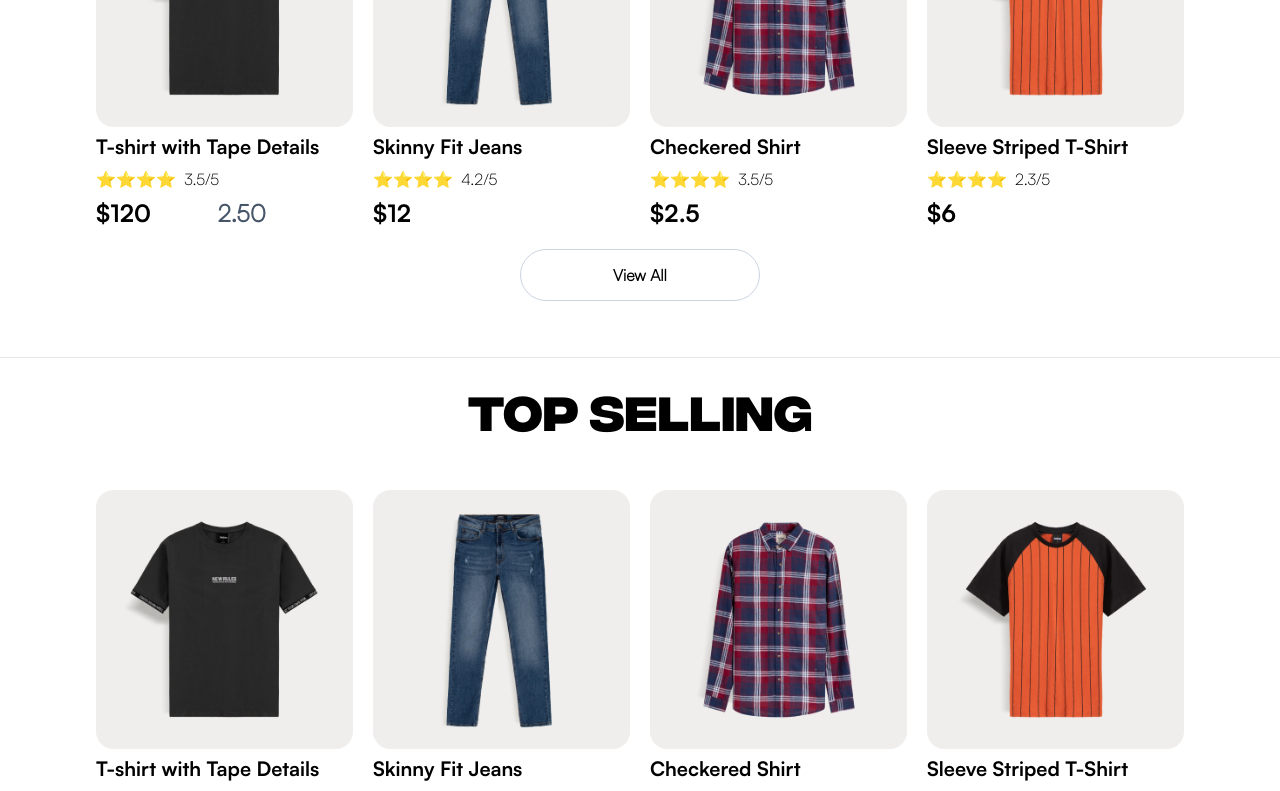
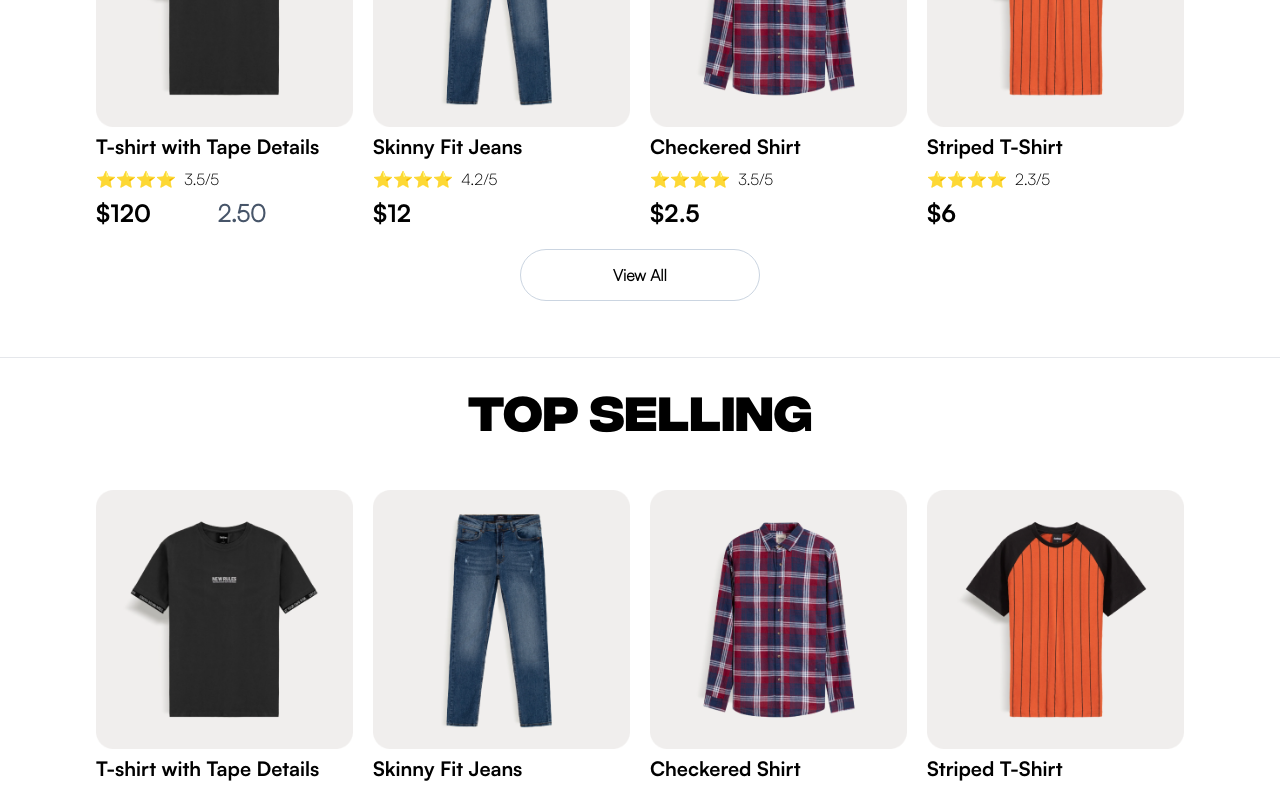
Before and after one commit to RajKishan1/shop.com, a Next.js app: page / in a window 1280 px wide. Shown: the part 1120-1911 px from the top of the page. Built offline with nearby package versions, Linux system fonts and the light colour scheme.

Commit message:
fix:responsive

```diff
--- a/src/components/LandingPage/landingPage.tsx
+++ b/src/components/LandingPage/landingPage.tsx
@@ -40,7 +40,7 @@ const LandingPage = () => {
             src="/images/orangetshirt.png"
             newPrice="6"
             rating="2.3"
-            productName="Sleeve Striped T-Shirt"
+            productName="Striped T-Shirt"
           />
         </div>
         <Btn text="View All" Btnclass="btnwhite my-6" link="/category" />
@@ -72,7 +72,7 @@ const LandingPage = () => {
             src="/images/orangetshirt.png"
             newPrice="6"
             rating="2.3"
-            productName="Sleeve Striped T-Shirt"
+            productName="Striped T-Shirt"
           />
         </div>
         <Btn text="View All" Btnclass="btnwhite my-6" link="/category" />
```
